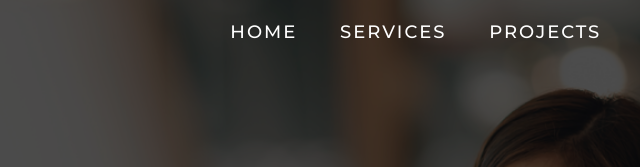
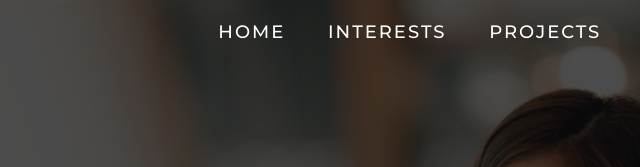
Before and after one commit to Udeshiimasha/PortFolio-ImashaUdeshi, a React app: page index.html in a window 1280 px wide. Shown: the top 167 px of the page, 385-1025 px from the left. Built offline with nearby package versions, Linux system fonts and the light colour scheme.

Commit message:
Update index.html

```diff
--- a/index.html
+++ b/index.html
@@ -21,7 +21,7 @@
           </div>
           <ul>
             <li><a href="#hero" data-after="Home">Home</a></li>
-            <li><a href="#services" data-after="Service">Services</a></li>
+            <li><a href="#interests" data-after="Interests">Interests</a></li>
             <li><a href="#projects" data-after="Projects">Projects</a></li>
             <li><a href="#about" data-after="About">About</a></li>
             <li><a href="#contact" data-after="Contact">Contact</a></li>
```
